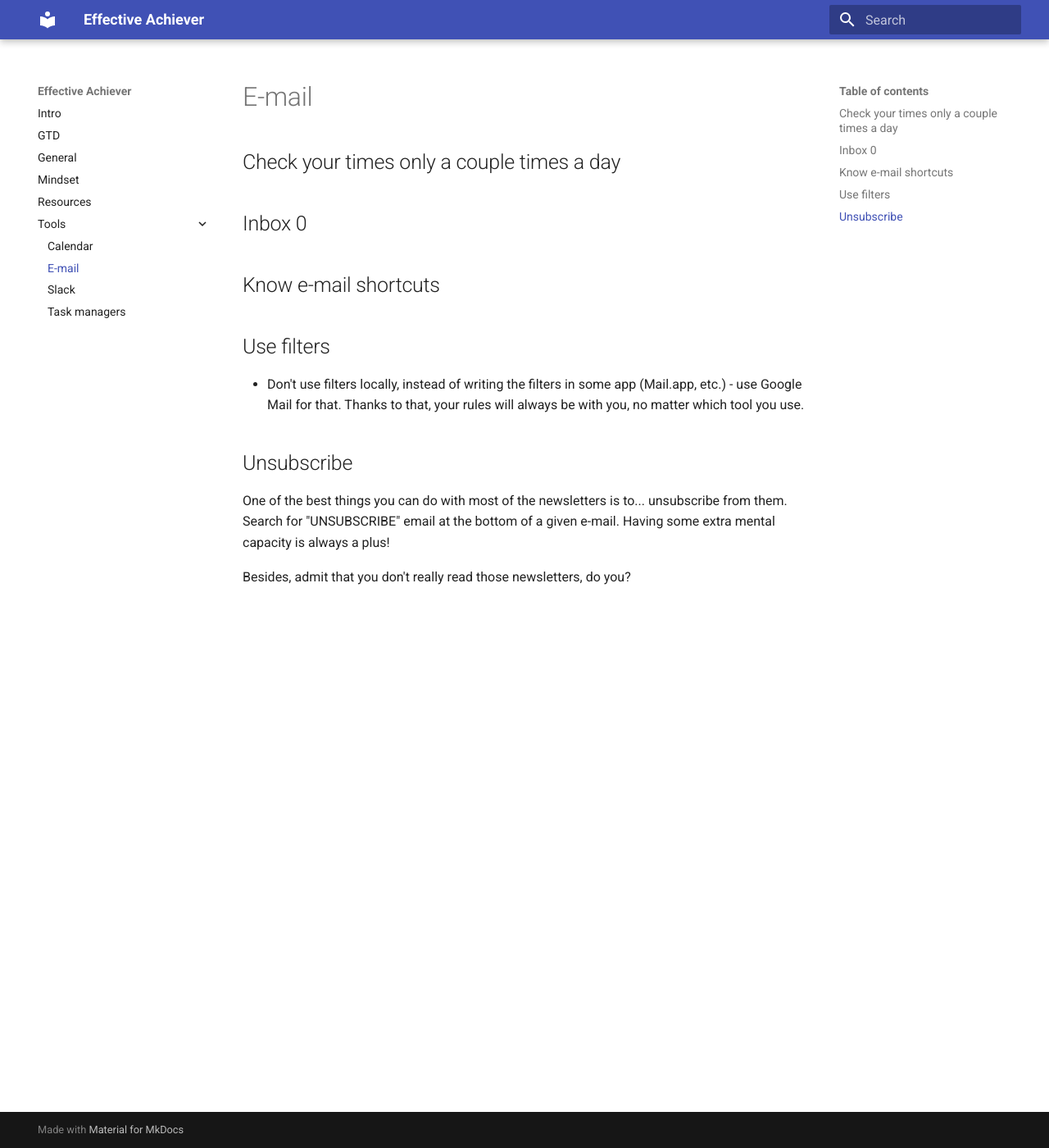
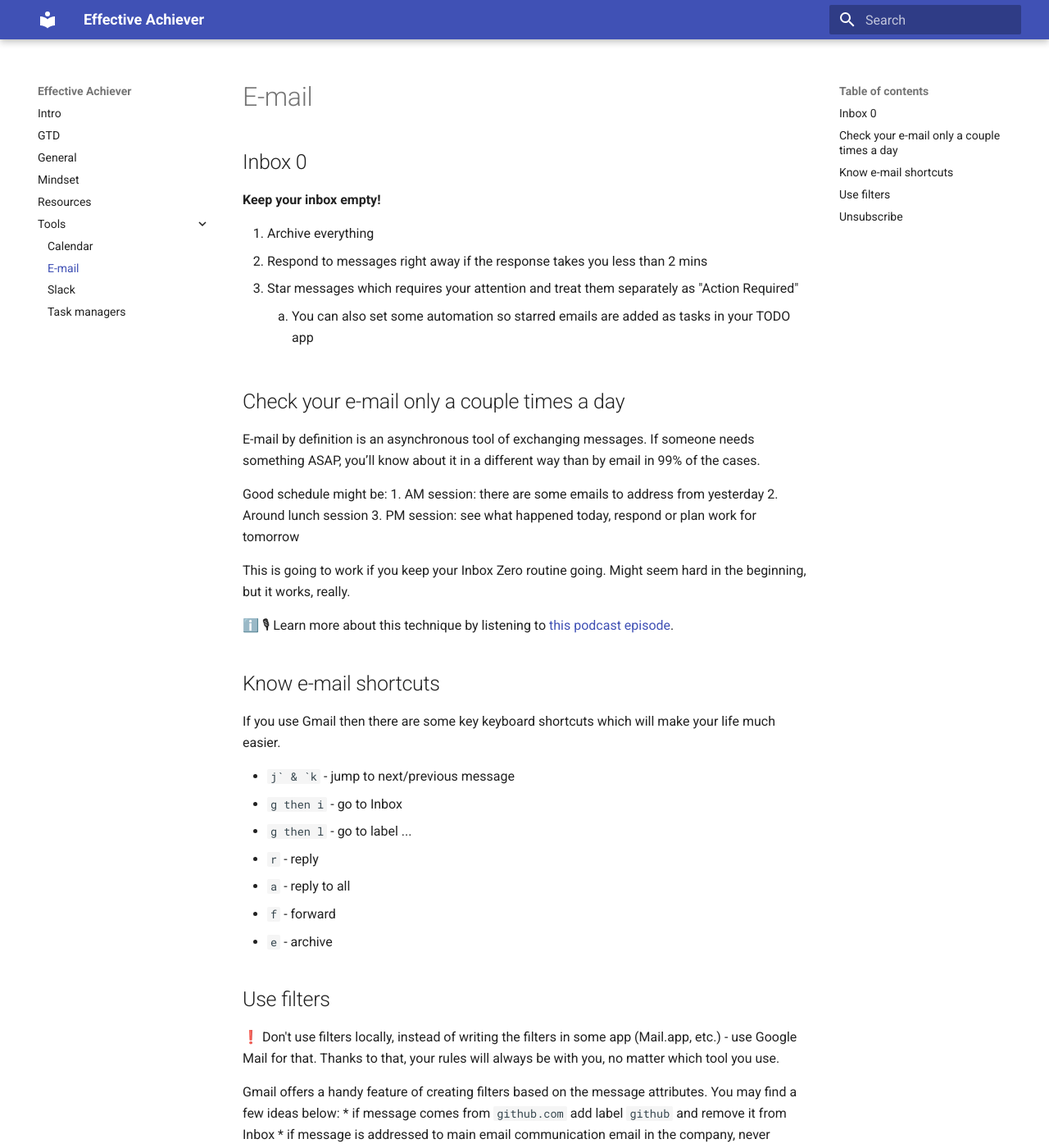
Before and after one commit to netguru/productivity, an MkDocs documentation site: the page built from docs/tools/email.md, in a window 1280 px wide and 1400 px high. Shown: the whole window at 82% size. Built offline with MkDocs 1.6.1 and Material for MkDocs 9.7.7, drawn with Linux system fonts in a browser that asks for light colours; some of the changed text lies outside the part shown.

Commit message:
add email tips

```diff
--- a/docs/tools/email.md
+++ b/docs/tools/email.md
@@ -1,21 +1,53 @@
 # E-mail
-
-## Check your times only a couple times a day
 
 ## Inbox 0
 
+**Keep your inbox empty!**
+
+1. Archive everything
+2. Respond to messages right away if the response takes you less than 2 mins
+3. Star messages which requires your attention and treat them separately as "Action Required"
+	4. You can also set some automation so starred emails are added as tasks in your TODO app
+
+## Check your e-mail only a couple times a day
+
+E-mail by definition is an asynchronous tool of exchanging messages. If someone needs something ASAP, you’ll know about it in a different way than by email in 99% of the cases.
+
+Good schedule might be:
+1. AM session: there are some emails to address from yesterday
+2. Around lunch session
+3. PM session: see what happened today, respond or plan work for tomorrow
+
+This is going to work if you keep your Inbox Zero routine going. Might seem hard in the beginning, but it works, really.
+
+ℹ️ 🎙 Learn more about this technique by listening to [this podcast episode][1].
+
 ## Know e-mail shortcuts
+
+If you use Gmail then there are some key keyboard shortcuts which will make your life much easier.
+
+* ``j` & `k`` - jump to next/previous message
+* `g then i` - go to Inbox
+* `g then l` - go to label ...
+* `r` - reply
+* `a` - reply to all
+* `f` - forward
+* `e` - archive
 
 ## Use filters
 
-* Don't use filters locally, instead of writing the filters in some app
-(Mail.app, etc.) - use Google Mail for that. Thanks to that, your rules will
-always be with you, no matter which tool you use.
+❗️ Don't use filters locally, instead of writing the filters in some app (Mail.app, etc.) - use Google Mail for that. Thanks to that, your rules will always be with you, no matter which tool you use.
+
+Gmail offers a handy feature of creating filters based on the message attributes. You may find a few ideas below:
+* if message comes from `github.com` add label `github` and remove it from Inbox
+* if message is addressed to main email communication email in the company, never delete it from the Inbox
 
 ## Unsubscribe
 
-One of the best things you can do with most of the newsletters is to...
-unsubscribe from them. Search for "UNSUBSCRIBE" email at the bottom of a given
-e-mail. Having some extra mental capacity is always a plus!
+A lot of people use filters mentioned above to remove the content they don’t want to see anymore. There’s better way of decluttering your Inbox.
+
+One of the best things you can do with most of the newsletters is to... unsubscribe from them. Search for "UNSUBSCRIBE" email at the bottom of a given e-mail. Having some extra mental capacity is always a plus!
 
 Besides, admit that you don't really read those newsletters, do you?
+
+[1]:	https://www.manager-tools.com/2013/03/email-three-times-a-day-part-1
```
